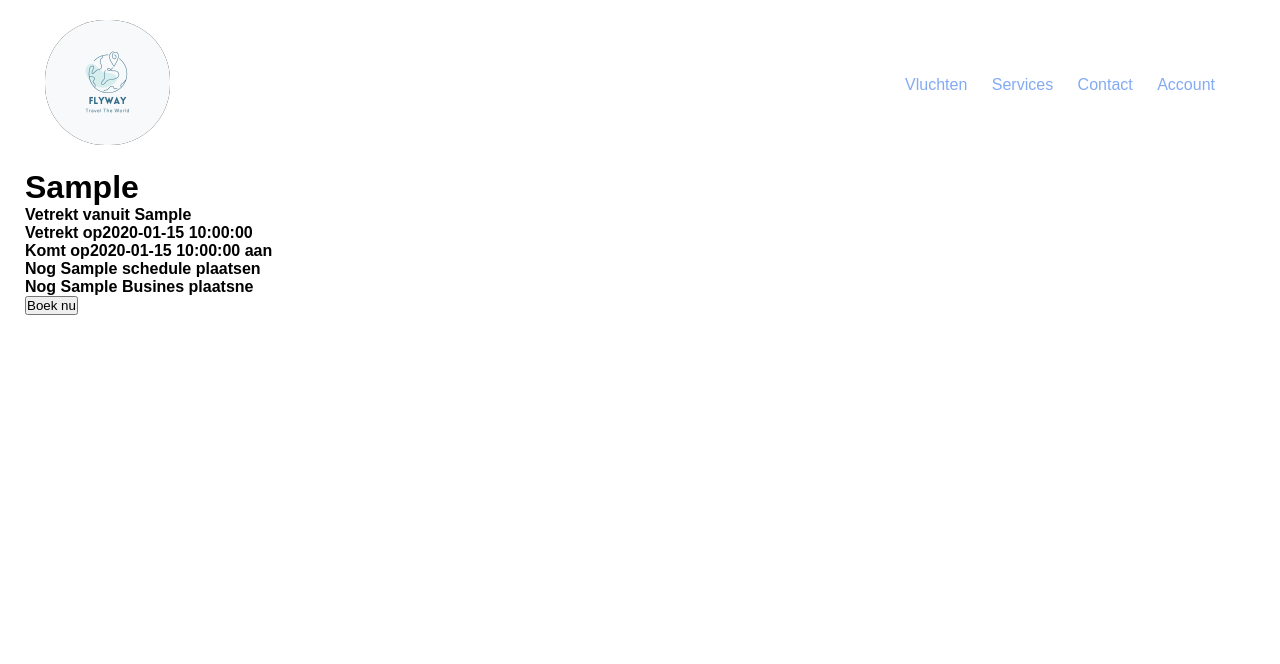
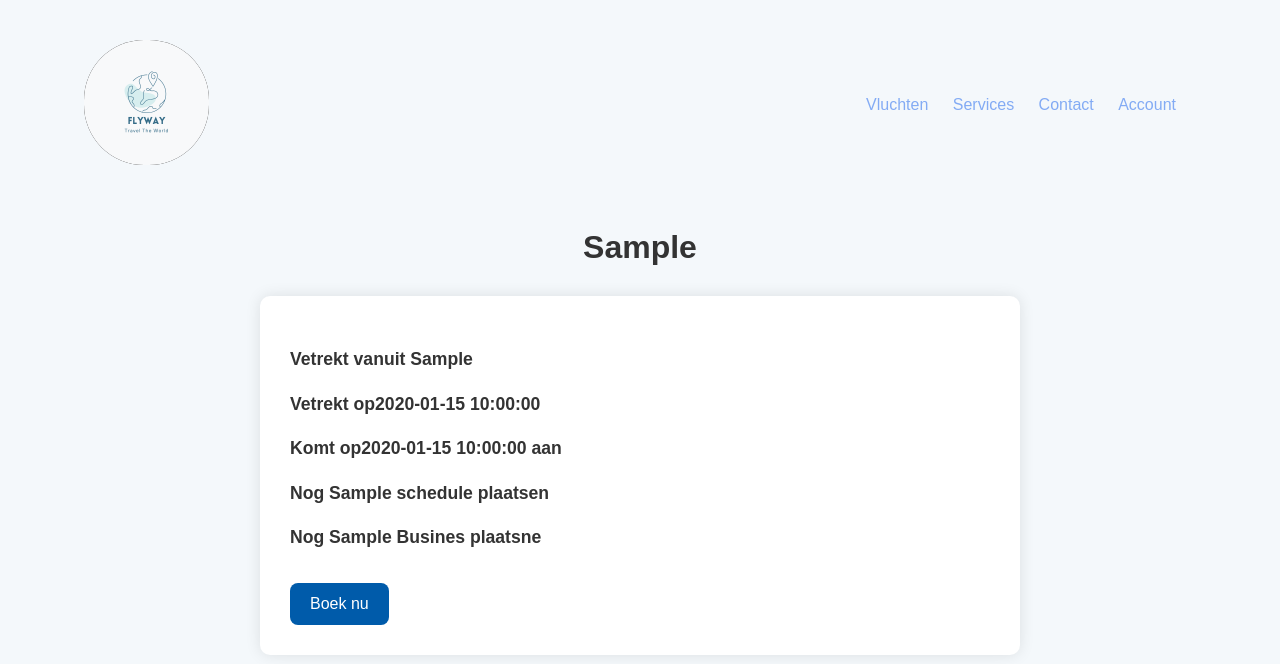
Before and after one commit to sheviny224/flyway, a PHP site: page /view_scheduleDetails.php?id=1 in a window 1280 px wide. Shown: the top 664 px of the page. Run offline with PHP 8.4, Linux system fonts and the light colour scheme; tables that the repository leaves empty or names only in its code hold one stand-in row (values such as "Sample post").

Commit message:
css schedule details.

```diff
--- /dev/null
+++ b/css/schedule_details.css
@@ -0,0 +1,83 @@
+body {
+  font-family: Arial, sans-serif;
+  background-color: #f4f8fb;
+  margin: 0;
+  padding: 0;
+  color: #333;
+}
+
+.container {
+  width: 90%;
+  margin: 0 auto;
+  padding-top: 20px;
+}
+
+.logo img {
+  border-radius: 60px;
+  background-color: #000000;
+}
+.navbar {
+  display: flex;
+  align-items: center;
+  padding: 20px;
+}
+
+nav {
+  flex: 1;
+  text-align: right;
+}
+
+nav ul {
+  display: inline-block;
+  list-style-type: none;
+}
+
+nav ul li {
+  display: inline-block;
+  margin-right: 20px ;
+}
+
+a {
+  text-decoration: none;
+  color: #83abf4;
+}
+p {
+  color: #83abf4;
+}
+
+
+h1 {
+  text-align: center;
+  margin-top: 40px;
+  font-size: 2rem;
+}
+
+.details {
+  background-color: white;
+  max-width: 700px;
+  margin: 30px auto;
+  padding: 30px;
+  box-shadow: 0 0 15px rgba(0,0,0,0.1);
+  border-radius: 10px;
+}
+
+.details h4 {
+  font-size: 1.1rem;
+  margin-bottom: 15px;
+}
+
+.details button {
+  background-color: #005baa;
+  color: white;
+  padding: 12px 20px;
+  font-size: 1rem;
+  border: none;
+  border-radius: 8px;
+  cursor: pointer;
+  transition: background-color 0.3s;
+  margin-top: 20px;
+}
+
+.details button:hover {
+  background-color: #003f7d;
+}
--- a/flight_schedules/view_scheduleDetails.php
+++ b/flight_schedules/view_scheduleDetails.php
@@ -20,7 +20,8 @@ if (!$scheduleDetail) {
   <meta charset="UTF-8">
   <meta name="viewport" content="width=device-width, initial-scale=1.0">
   <title>Document</title>
-  <link rel="stylesheet" href="../css/home.css">
+
+  <link rel="stylesheet" href="../css/schedule_details.css">
 </head>
 <body>
 
```
